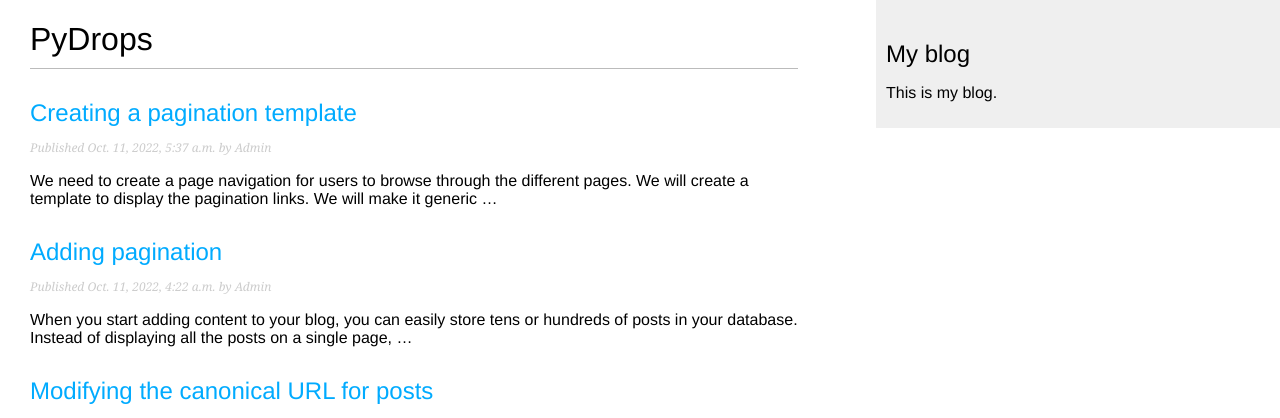
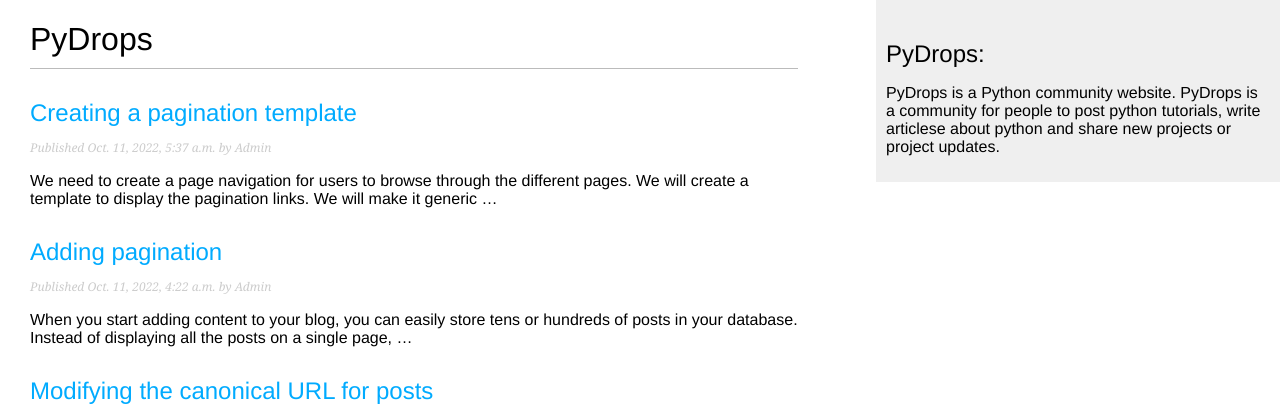
Before and after one commit to CMWolfe922/PyDrops, a Django app: page /blog/ in a window 1280 px wide. Shown: the top 418 px of the page. Run offline with Django 4.2, Linux system fonts and the light colour scheme; data comes from the database, SQL or seed files in the repository; parts of the project's set-up code (start-up, migrations or seed data) failed here and were passed over.

Commit message:
Changes made at work

```diff
--- a/blog/templates/blog/base.html
+++ b/blog/templates/blog/base.html
@@ -13,8 +13,9 @@
         {% endblock %}
     </div>
     <div id="sidebar">
-        <h2>My blog</h2>
-        <p>This is my blog.</p>
+        <h2>PyDrops:</h2>
+        <p>PyDrops is a Python community website. PyDrops is a community for people to post python tutorials,
+            write articlese about python and share new projects or project updates.</p>
     </div>
 </body>
 
--- a/blog/views.py
+++ b/blog/views.py
@@ -1,8 +1,9 @@
 from queue import Empty
+from bson import is_valid
 from django.shortcuts import render, get_object_or_404
 from .models import Post
 from django.core.paginator import Paginator, EmptyPage, PageNotAnInteger
-from .forms import EmailPostform
+from .forms import EmailPostForm
 from django.views.generic import ListView
 
 def post_list(request):
@@ -26,13 +27,13 @@ def post_list(request):
     context = {
         'posts': posts,
         }
-
     return render(request,
                  'blog/post/list.html',
                  context)
 
 
 def post_detail(request, year, month, day, post):
+
     post = get_object_or_404(Post,
                              status=Post.Status.PUBLISHED,
                              slug=post,
@@ -42,7 +43,6 @@ def post_detail(request, year, month, day, post):
 
     context = {
         'post': post,
-
     }
 
     return render(request,
@@ -58,3 +58,26 @@ class PostListView(ListView):
     context_object_name = 'posts'
     paginate_by = 3
     template_name = 'blog/post/list.html'
+
+
+# Create a form view
+def post_share(request, post_id):
+    # retrieve post by ID
+    post = get_object_or_404(Post, id=post_id, status=Post.Status.PUBLISHED)
+    if request.method == 'POST':
+        # form was submitted
+        form = EmailPostForm(request.POST)
+        if form.is_valid():
+            # Form fields passed validation
+            cd = form.cleaned_data
+            # ... send email
+
+    else:
+        form = EmailPostForm()
+
+    context = {
+        'post': post,
+        'form': form,
+    }
+
+    return render(request,'blog/post/share.html', context)
```
Also changed, not shown: blogsite/settings.py (+16 -0 lines).
